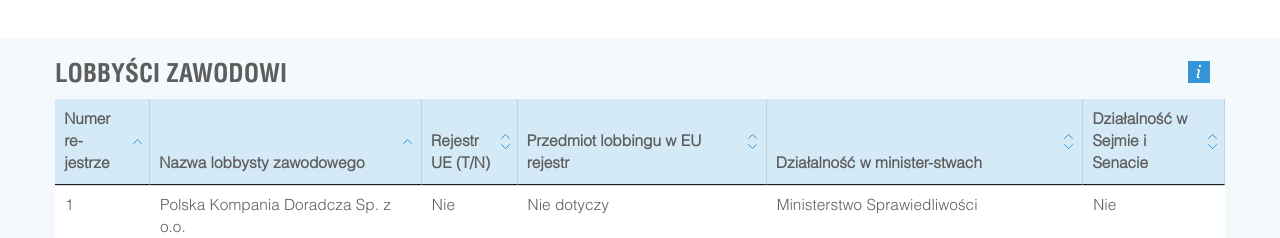
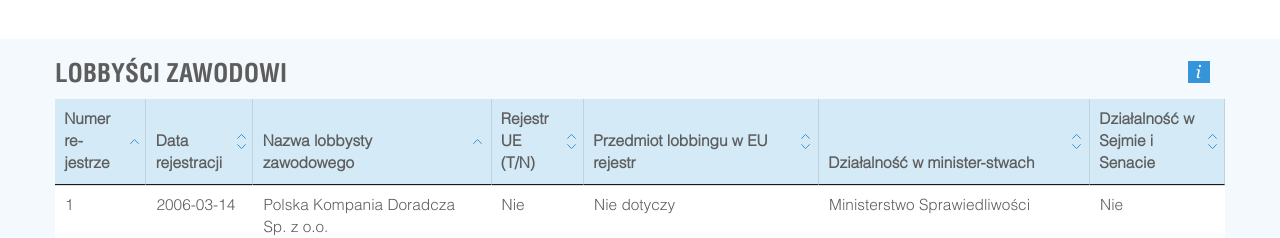
Before and after one commit to gchiara/iw-pol, a website: page lobbyists.html in a window 1280 px wide. Shown: the part 1318-1556 px from the top of the page. Drawn offline with Linux system fonts and the light colour scheme.

Commit message:
added date colum in TAB b for col C

```diff
--- a/lobbyists.html
+++ b/lobbyists.html
@@ -200,6 +200,7 @@
 						<thead>
 							<tr class="header">
 								<th class="header">Numer re-jestrze</th>
+								<th class="header">Data rejestracji</th>
 								<th class="header">Nazwa lobbysty zawodowego</th>
 								<th class="header">Rejestr UE (T/N)</th>
 								<th class="header">Przedmiot lobbingu w EU rejestr</th>
@@ -449,7 +450,6 @@
 		function drawEuRegisterParliament() {
 
 			var dim = ndx.dimension(function(d){
-				console.log(d.registerAndParliament);
 				return d.registerAndParliament;
 
 			}, true);
@@ -586,7 +586,6 @@
 		//Datatables table
 		function drawTable () {
 			var count=0;
-
 			datatable = $(".table").dataTable({
 				"columnDefs": [
 				  {
@@ -605,13 +604,22 @@
 				  "defaultContent":"N/A",
 				  "data": function (d, type, val, meta) {
 					 if (!d) return "";
+					 return d.registerDateMinistry;
+					},
+				  },{
+				  "searchable": false,
+				  "orderable": true,
+				  "targets": 2,
+				  "defaultContent":"N/A",
+				  "data": function (d, type, val, meta) {
+					 if (!d) return "";
 					 return d.entityName;
 					},
 				  },{
 				  "defaultContent":"N/A",
 				  "searchable": false,
 				  "orderable": true,
-				  "targets": 2,
+				  "targets": 3,
 				  "data": function (d, type, val, meta) {
 					 if (!d) return "";
 					 return d.Euregister;
@@ -620,7 +628,7 @@
 				  "defaultContent":"N/A",
 				  "searchable": false,
 				  "orderable": true,
-				  "targets": 3,
+				  "targets": 4,
 				  "data": function(d) {
 					 if (!d) return "";
 					 return d.category;
@@ -630,7 +638,7 @@
 				  "defaultContent":"N/A",
 				  "searchable": false,
 				  "orderable": true,
-				  "targets": 4,
+				  "targets": 5,
 				  "data": function (d, type, val, meta) {
 					 if (!d) return "";
 					 return d.ministries;
@@ -640,7 +648,7 @@
 				  "defaultContent":"N/A",
 				  "searchable": false,
 				  "orderable": true,
-				  "targets": 5,
+				  "targets": 6,
 				  "data": function (d, type, val, meta) {
 					 if (!d) return "";
 					 return d.parliamentActivity;
@@ -651,7 +659,7 @@
 				"bPaginate": true,
 				"bLengthChange": false,
 				"bFilter": false,
-				"order": [[ 0, "asc" ],[1,"asc"]],
+				"order": [[ 0, "asc" ],[2,"asc"]],
 				"bSort": true,
 				"bInfo": false,
 				"bAutoWidth": false,
@@ -902,6 +910,7 @@
 						'ministries': d.ministries,
 						'parliamentActivity': d.parliamentActivity,
 						'registerYear': d.registerYear,
+						'registerDateMinistry': d.registerDateMinistry,
 						'subject': [d.subject],
 						'type': d.type,
 						'num': thisid2,
```
